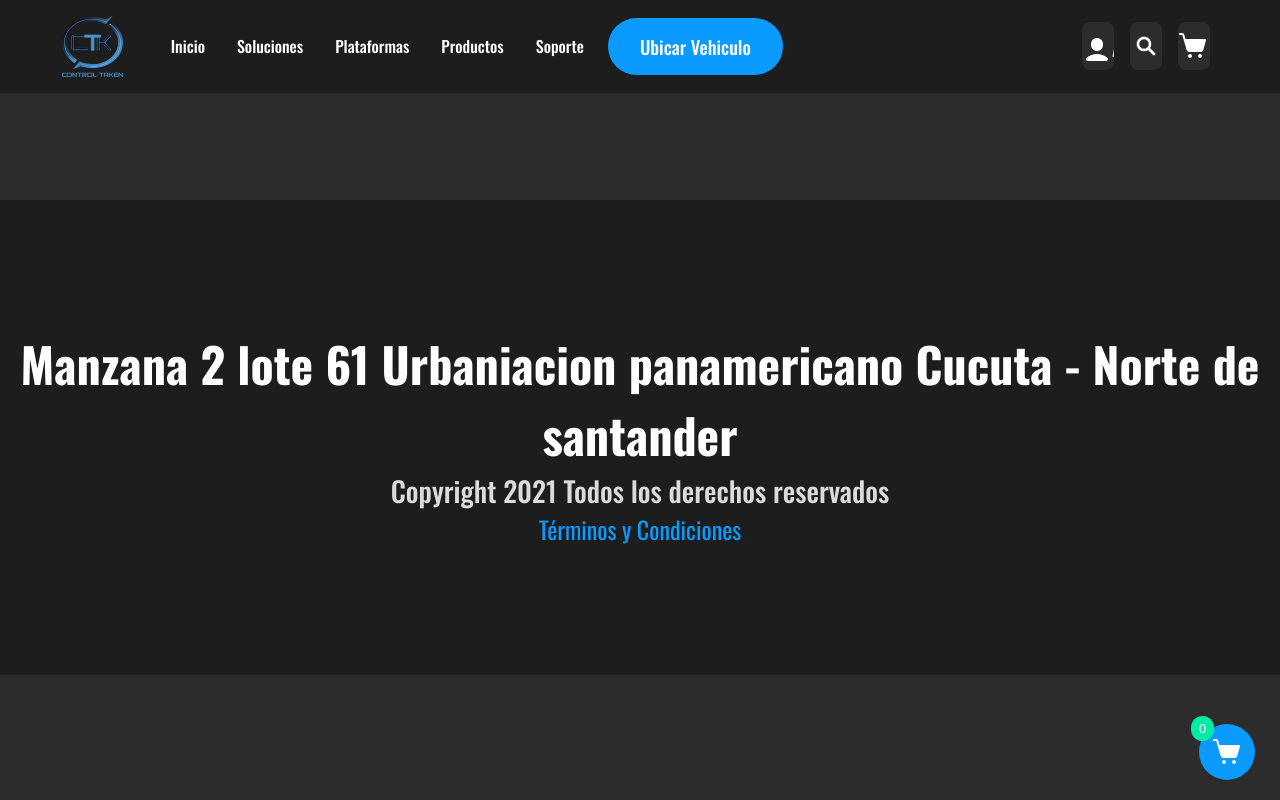
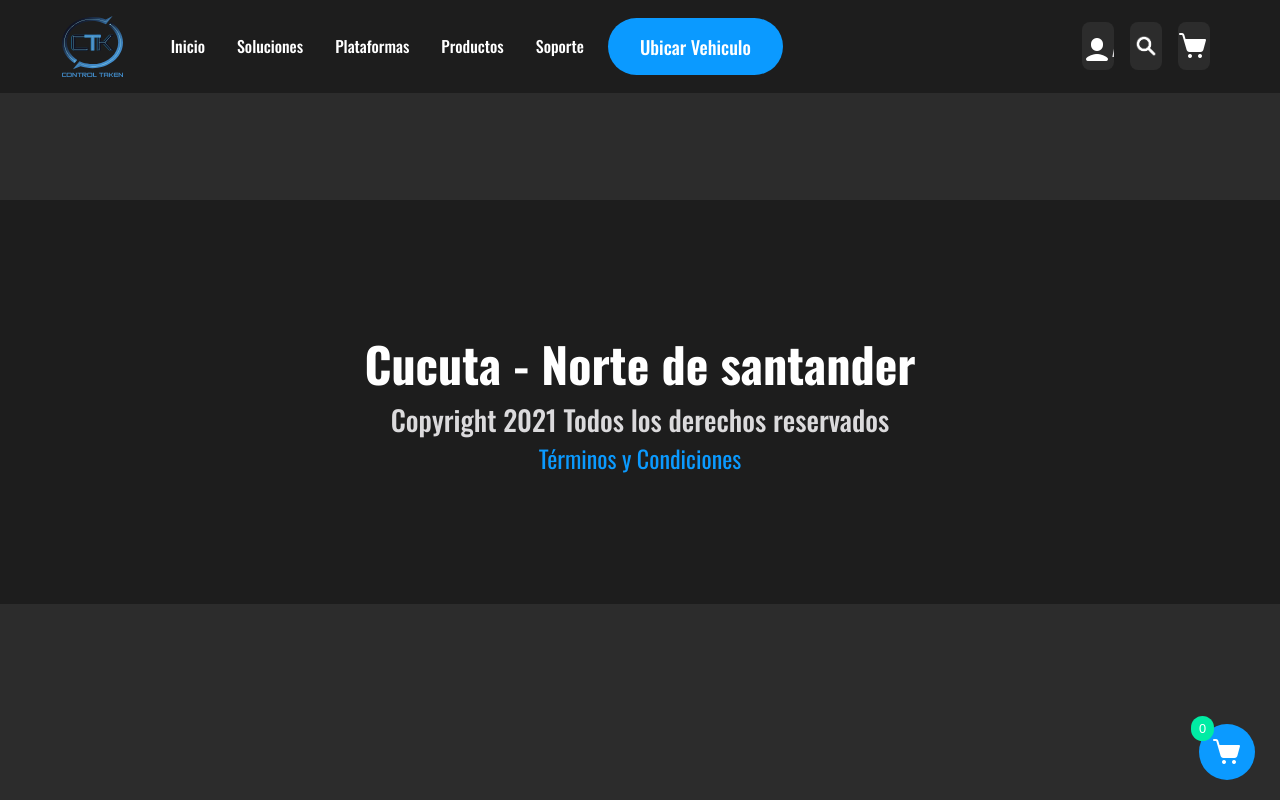
Before and after one commit to xllRoku/ctk, a React (Vite) app: page /software-privacy in a window 1280 px wide. Built offline with nearby package versions, Linux system fonts and the light colour scheme.

Commit message:
fix padding top at hero

```diff
--- a/src/components/footer/Footer.tsx
+++ b/src/components/footer/Footer.tsx
@@ -4,9 +4,7 @@ const Footer = () => {
   return (
     <footer className="footer">
       <div className="container-footer">
-        <h2>
-          Manzana 2 lote 61 Urbaniacion panamericano Cucuta - Norte de santander
-        </h2>
+        <h2>Cucuta - Norte de santander</h2>
         <p>Copyright 2021 Todos los derechos reservados</p>
         <Link to="/terms-and-conditions">Términos y Condiciones</Link>
       </div>
--- a/src/sass/pages/Home/Hero/_hero.scss
+++ b/src/sass/pages/Home/Hero/_hero.scss
@@ -6,12 +6,12 @@ div.container-hero {
   align-items: center;
   padding: 0 1rem;
   height: calc(100vh - var(--space-200));
+  padding-top: var(--space-200);
 
   @include mx.breakpoint(large) {
     flex-direction: row-reverse;
     justify-content: space-around;
     padding: 0 clamp(2rem, -26.12rem + 37.5vw, 7.63rem);
-    padding-top: var(--space-200);
   }
 
   div.hero-container-image {
```
